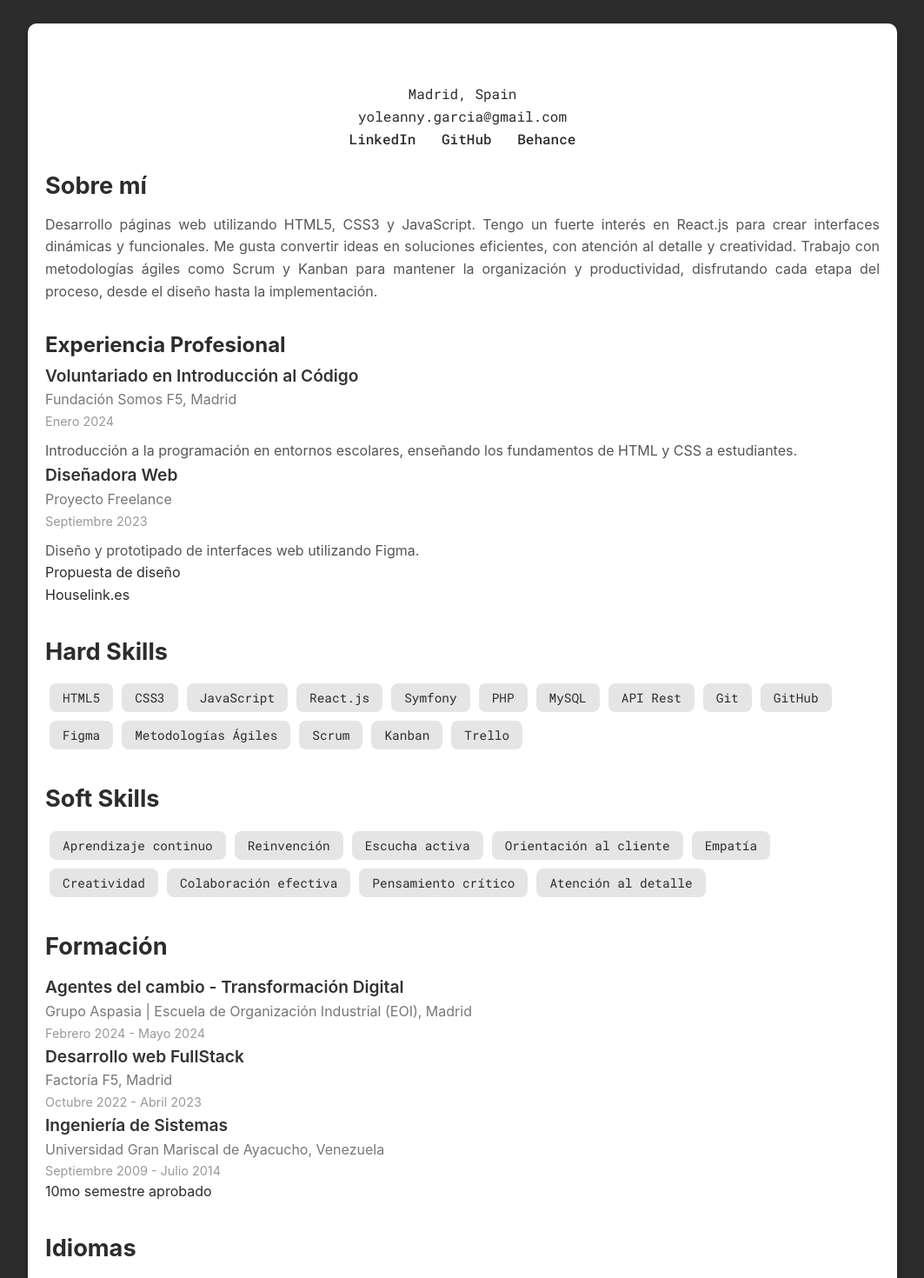
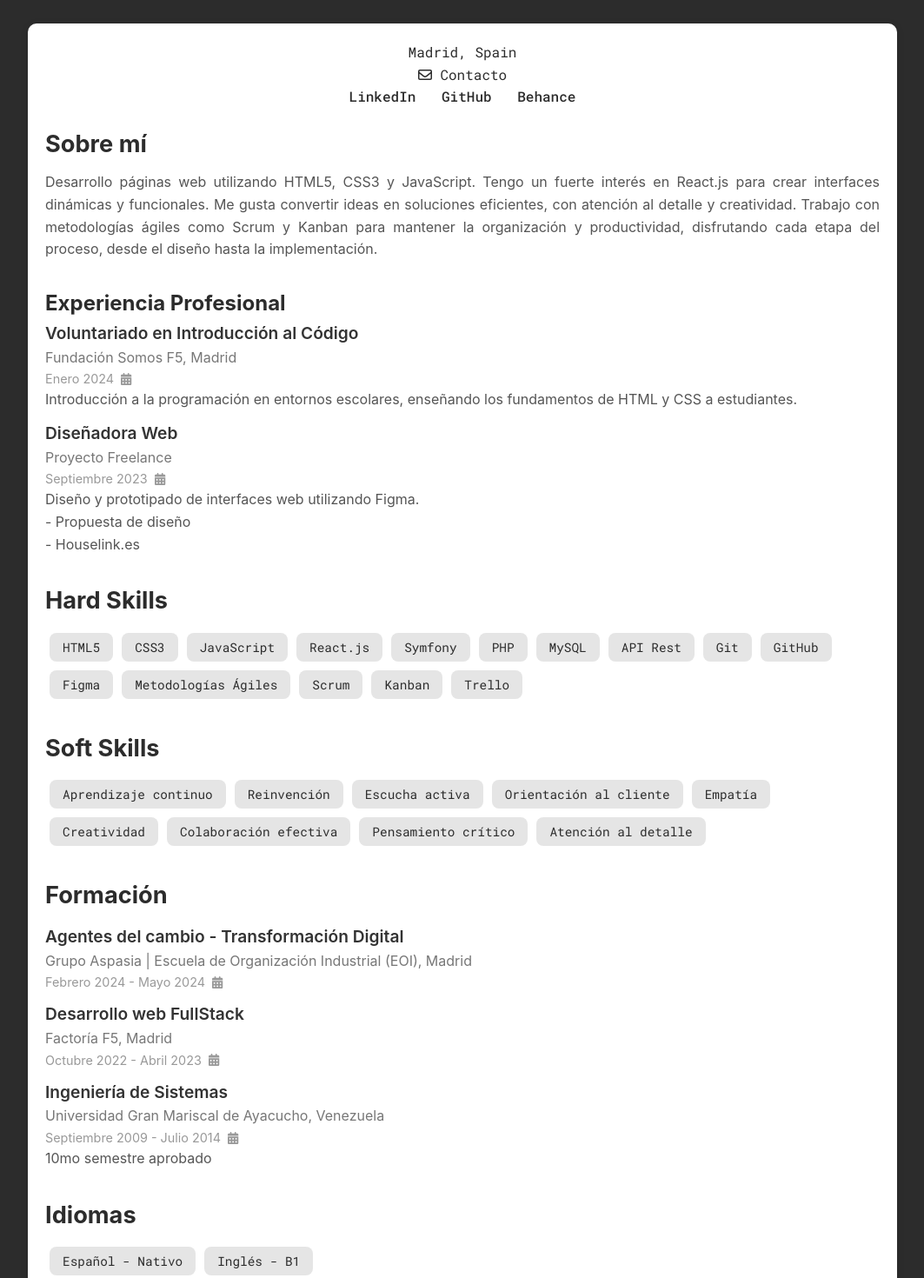
Before and after one commit to yolags/cv-web, a plain HTML site: page index.html in a window 1280 px wide. Shown: the part 133-1603 px from the top of the page at 87% size, without its empty margins (108-1171 px from the left). Drawn offline with Linux system fonts and the light colour scheme.

Commit message:
styles: Add icons

```diff
--- a/index.html
+++ b/index.html
@@ -8,6 +8,7 @@
     <link rel="preconnect" href="https://fonts.googleapis.com">
     <link rel="preconnect" href="https://fonts.gstatic.com" crossorigin>
     <link href="https://fonts.googleapis.com/css2?family=Roboto+Mono:ital,wght@0,100..700;1,100..700&family=Roboto:ital,wght@0,100;0,300;0,400;0,500;0,700;0,900;1,100;1,300;1,400;1,500;1,700;1,900&display=swap" rel="stylesheet">
+    <link rel="stylesheet" href="https://cdnjs.cloudflare.com/ajax/libs/font-awesome/6.6.0/css/all.min.css" integrity="sha512-Kc323vGBEqzTmouAECnVceyQqyqdsSiqLQISBL29aUW4U/M7pSPA/gEUZQqv1cwx4OnYxTxve5UMg5GT6L4JJg==" crossorigin="anonymous" referrerpolicy="no-referrer" />
     <link rel="stylesheet" href="styles.css">
 </head>
 <body>
@@ -18,9 +19,9 @@
 
     <main class="main">
         <section class="contact-info">
-            <h2 class="contact-info__title">Información de Contacto</h2>
             <p class="contact-info__location">Madrid, Spain</p>
-            <p class="contact-info__email"><a href="mailto:yoleanny.garcia@gmail.com">yoleanny.garcia@gmail.com</a></p>
+            <i class="fa-regular fa-envelope"></i>
+            <a class="contact-info__email"  href="mailto:yoleanny.garcia@gmail.com">Contacto</a>
             <div class="contact-info__social">
                 <a href="https://www.linkedin.com/in/yoleannygarcia/" class="contact-info__social-link">LinkedIn</a>
                 <a href="https://github.com/yolags" class="contact-info__social-link">GitHub</a>
@@ -40,19 +41,23 @@
             <div class="experience__item">
                 <h3 class="experience__item-role">Voluntariado en Introducción al Código</h3>
                 <p class="experience__item-company">Fundación Somos F5, Madrid</p>
-                <p class="experience__item-dates">Enero 2024</p>
-                <p class="experience__item-description">
-                    Introducción a la programación en entornos escolares, enseñando los fundamentos de HTML y CSS a estudiantes.
-                </p>
+                <div class="item-dates--container">
+                    <p class="experience__item-dates">Enero 2024</p>
+                    <i class="fa-solid fa-calendar-days fa-sm"></i>
+                </div>
+                <p class="experience__item-description"> Introducción a la programación en entornos escolares, enseñando los fundamentos de HTML y CSS a estudiantes.</p>
             </div>
             <div class="experience__item">
                 <h3 class="experience__item-role">Diseñadora Web</h3>
                 <p class="experience__item-company">Proyecto Freelance</p>
-                <p class="experience__item-dates">Septiembre 2023</p>
+                <div class="item-dates--container">
+                    <p class="experience__item-dates">Septiembre 2023</p>
+                    <i class="fa-solid fa-calendar-days fa-sm"></i>
+                </div>
                 <p class="experience__item-description">Diseño y prototipado de interfaces web utilizando Figma.</p>
                 <div class="experience__item-links">
-                    <a class="experience__item-link" href="https://www.behance.net/gallery/204167847/Propuesta-Houselink">Propuesta de diseño</a>
-                    <a class="experience__item-link" href="https://houselink.es">Houselink.es</a>
+                    <a class="experience__item-link" href="https://www.behance.net/gallery/204167847/Propuesta-Houselink">- Propuesta de diseño</a>
+                    <a class="experience__item-link" href="https://houselink.es">- Houselink.es</a>
                 </div>
             </div>
         </section>
@@ -98,17 +103,26 @@
             <div class="education__item">
                 <h3 class="education__item-degree">Agentes del cambio - Transformación Digital</h3>
                 <p class="education__item-institution">Grupo Aspasia | Escuela de Organización Industrial (EOI), Madrid</p>
-                <p class="education__item-dates">Febrero 2024 - Mayo 2024</p>
+                <div class="item-dates--container">
+                    <p class="education__item-dates">Febrero 2024 - Mayo 2024</p>
+                    <i class="fa-solid fa-calendar-days fa-sm"></i>
+                </div>
             </div>
             <div class="education__item">
                 <h3 class="education__item-degree">Desarrollo web FullStack</h3>
                 <p class="education__item-institution">Factoría F5, Madrid</p>
-                <p class="education__item-dates">Octubre 2022 - Abril 2023</p>
+                <div class="item-dates--container">
+                    <p class="education__item-dates">Octubre 2022 - Abril 2023</p>
+                    <i class="fa-solid fa-calendar-days fa-sm"></i>
+                </div>
             </div>
             <div class="education__item">
                 <h3 class="education__item-degree">Ingeniería de Sistemas</h3>
                 <p class="education__item-institution">Universidad Gran Mariscal de Ayacucho, Venezuela</p>
-                <p class="education__item-dates">Septiembre 2009 - Julio 2014</p>
+                <div class="item-dates--container">
+                    <p class="education__item-dates">Septiembre 2009 - Julio 2014</p>
+                    <i class="fa-solid fa-calendar-days fa-sm"></i>
+                </div>
                 <p class="education__item-additional">10mo semestre aprobado</p>
             </div>
         </section>
@@ -125,5 +139,10 @@
             <a href="./downloads/cv-yoleanny-garcia_2024.pdf" class="download__button" download>Descargar CV</a>
         </section>
     </main>
+    <footer>
+        <p>&copy; 2024 Yoleanny García Silva. Todos los derechos reservados.</p>
+    </footer>
+
+    <script src="https://cdnjs.cloudflare.com/ajax/libs/font-awesome/6.6.0/js/all.min.js" integrity="sha512-6sSYJqDreZRZGkJ3b+YfdhB3MzmuP9R7X1QZ6g5aIXhRvR1Y/N/P47jmnkENm7YL3oqsmI6AK+V6AD99uWDnIw==" crossorigin="anonymous" referrerpolicy="no-referrer"></script>
 </body>
 </html>
--- a/styles.css
+++ b/styles.css
@@ -62,12 +62,8 @@ a:hover {
     color: #fff;
 }
 
-.contact-info__email {
-    display: inline-block;
-    position: relative;
-    color: #2C2C2C;
-    text-decoration: none;
-    transition: color 0.3s ease-in-out;
+.fa-envelope {
+    color: #2c2c2c;
 }
 
 .contact-info__social-link,
@@ -123,6 +119,10 @@ a:hover {
     margin-bottom: 30px;
 }
 
+.experience__item {
+    margin-bottom: 10px;
+}
+
 .experience__item-role {
     font-size: 1.2em;
     font-weight: 600;
@@ -134,14 +134,26 @@ font-size: 1em;
 color: #777;
 }
 
+.item-dates--container {
+    display: flex;
+    flex-direction: row;
+    align-items: center;
+    justify-content: space-between;
+    width: fit-content;
+    gap: 8px;
+}
+
 .experience__item-dates {
-font-size: 0.9em;
-color: #999;
+    font-size: 0.9em;
+    color: #999;
+}
+
+.fa-calendar-days {
+    color: #999999
 }
 
 .experience__item-description {
-margin-top: 10px;
-color: #555;
+    color: #555;
 }
 
 .experience__item-links {
@@ -151,6 +163,7 @@ color: #555;
 
 .experience__item-link {
     width: max-content;
+    color: #555;
 }
 
 .skills {
@@ -203,6 +216,10 @@ color: #555;
     margin-bottom: 30px;
 }
 
+.education__item {
+    margin-bottom: 10px;
+}
+
 .education__title {
     font-size: 1.5em;
     margin-bottom: 10px;
@@ -221,7 +238,11 @@ color: #777;
 
 .education__item-dates {
 font-size: 0.9em;
-color: #999;
+color: #999999;
+}
+
+p.education__item-additional {
+    color: #555;
 }
 
 /* Languages */
@@ -267,6 +288,13 @@ color: #999;
     background-color: #a84300;
     color: #fff;
     text-decoration: none;
+}
+
+footer {
+    text-align: center;
+    padding-top: 20px;
+    font-size: 0.8rem;
+    color: #e5e5e5;
 }
 
 @media (max-width: 600px) {
```
